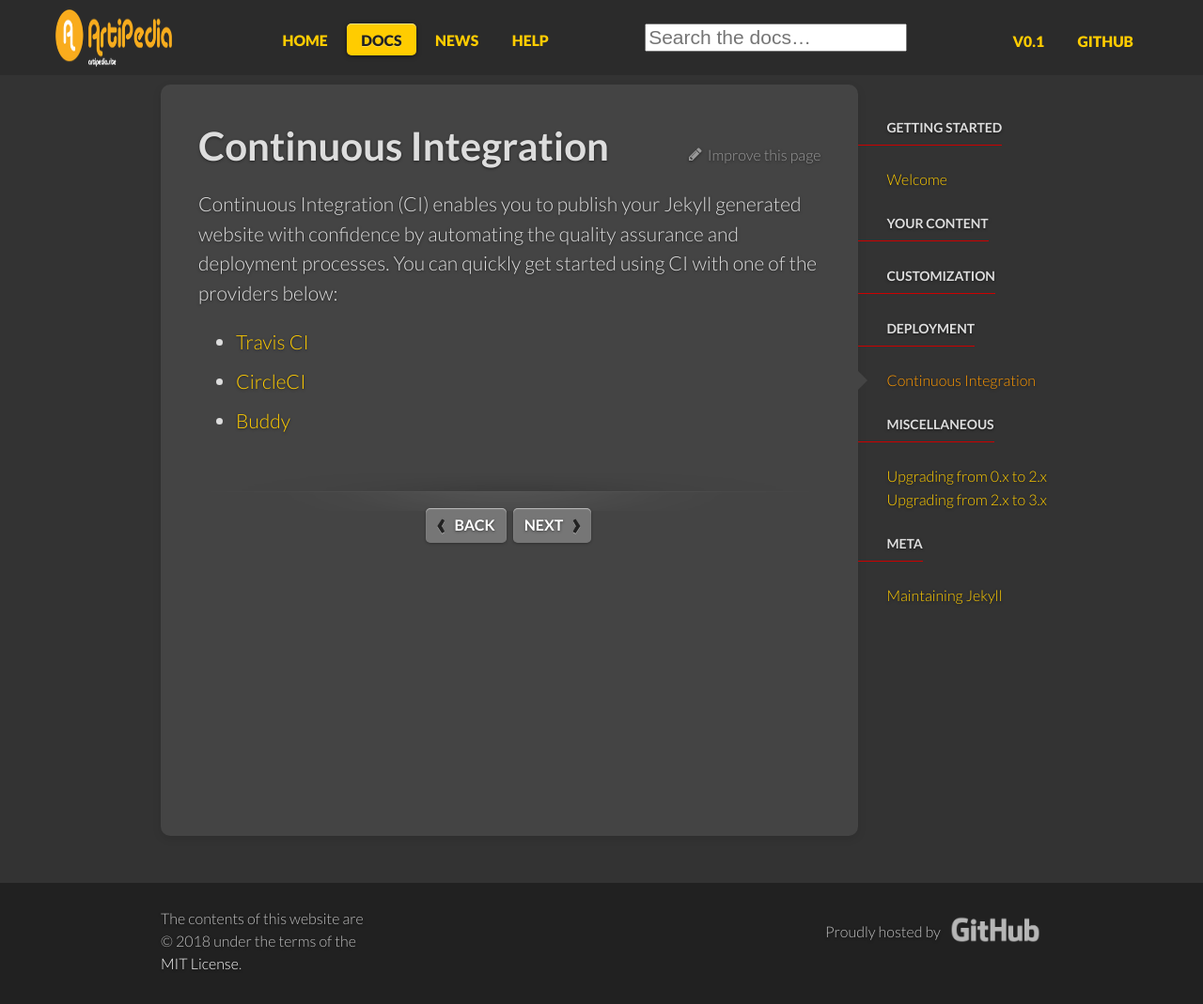
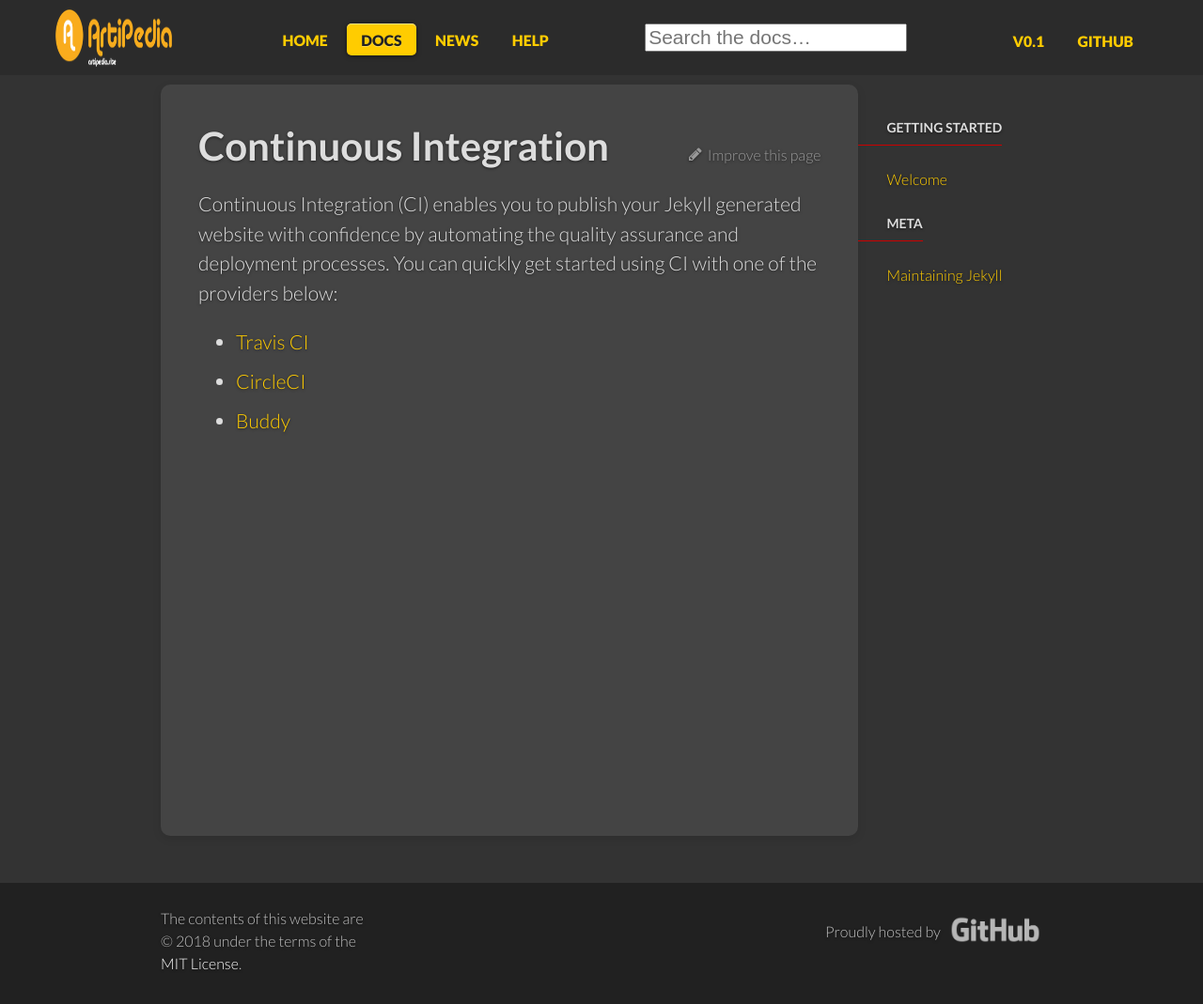
Before and after one commit to ArtiPedia/ArtiPedia, a Jekyll site: the page built from docs/_docs/continuous-integration/index.md, in a window 1280 px wide. Shown: the whole page at 94% size. Built offline with Jekyll 4.4.1, drawn with Linux system fonts in a browser that asks for light colours; comment, search, counter and statistics services are not loaded.

Commit message:
updates coba

```diff
--- a/docs/_data/docs.yml
+++ b/docs/_data/docs.yml
@@ -8,43 +8,6 @@
   - structure
   - configuration
 
-- title: Your Content
-  docs:
-  - frontmatter
-  - posts
-  - drafts
-  - pages
-  - static-files
-  - variables
-  - collections
-  - datafiles
-  - assets
-  - migrations
-
-- title: Customization
-  docs:
-  - templates
-  - includes
-  - permalinks
-  - pagination
-  - plugins
-  - themes
-  - extras
-
-- title: Deployment
-  docs:
-  - github-pages
-  - deployment-methods
-  - continuous-integration
-
-- title: Miscellaneous
-  docs:
-  - troubleshooting
-  - sites
-  - resources
-  - upgrading/0-to-2
-  - upgrading/2-to-3
-
 - title: Meta
   docs:
   - contributing
```
